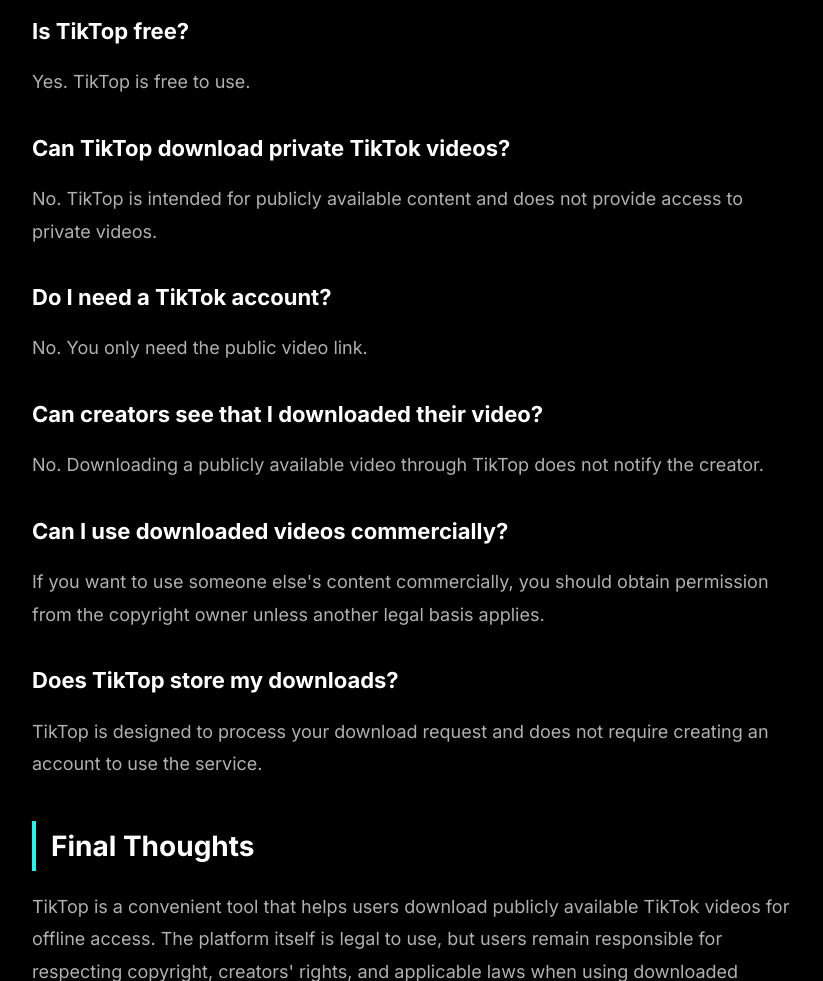
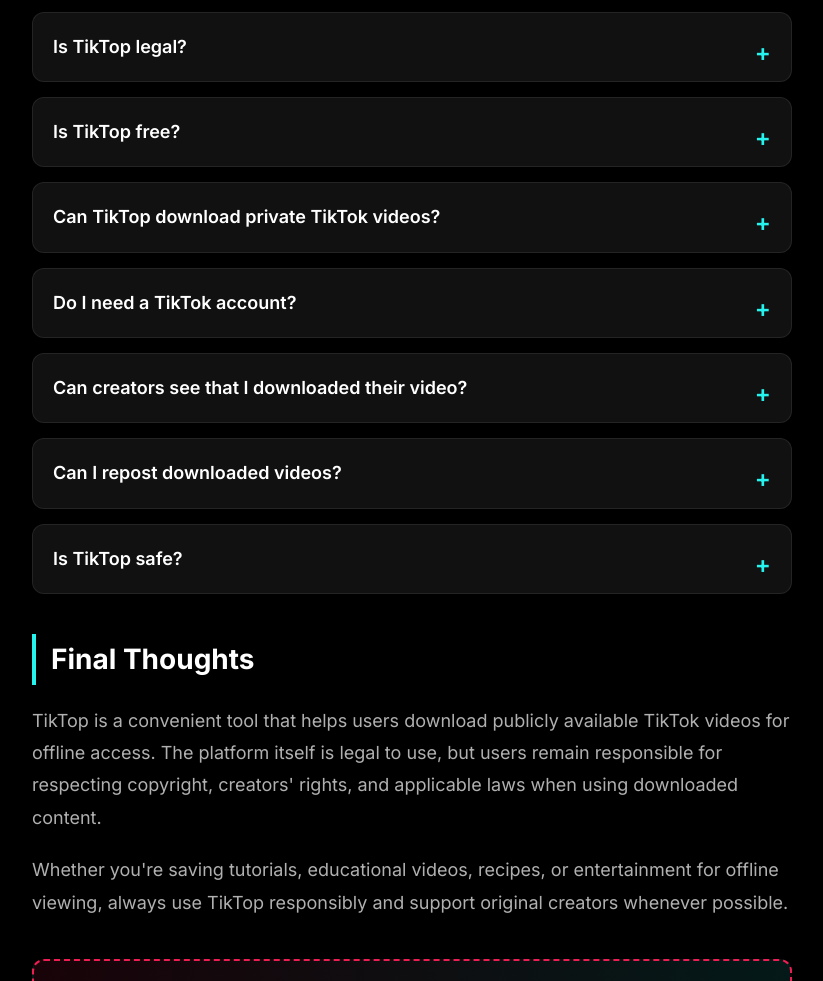
Before and after one commit to socialboosthub/Tiktop, a website: page public/blog-is-tiktop-legal.html in a window 1280 px wide. Shown: the part 4820-5801 px from the top of the page, without its empty margins (228-1051 px from the left). Drawn offline with Linux system fonts and the light colour scheme.

Commit message:
Update blog-is-tiktop-legal.html

```diff
--- a/public/blog-is-tiktop-legal.html
+++ b/public/blog-is-tiktop-legal.html
@@ -123,6 +123,58 @@
 
 #scrollTop:hover {
   transform: translateY(-5px) scale(1.05);
+}
+    /* FAQ */
+
+.faq{
+    margin-top:30px;
+}
+
+.faq details{
+    background:var(--card);
+    border:1px solid var(--border);
+    border-radius:12px;
+    margin-bottom:15px;
+    overflow:hidden;
+    transition:.3s;
+}
+
+.faq details[open]{
+    border-color:var(--cyan);
+    box-shadow:0 0 15px rgba(37,244,238,.15);
+}
+
+.faq summary{
+    list-style:none;
+    cursor:pointer;
+    padding:18px 20px;
+    font-size:18px;
+    font-weight:600;
+    color:var(--text-main);
+    position:relative;
+}
+
+.faq summary::-webkit-details-marker{
+    display:none;
+}
+
+.faq summary::after{
+    content:"+";
+    position:absolute;
+    right:20px;
+    font-size:24px;
+    color:var(--cyan);
+    transition:.3s;
+}
+
+.faq details[open] summary::after{
+    content:"−";
+}
+
+.faq p{
+    padding:0 20px 20px;
+    color:var(--text-dim);
+    line-height:1.8;
 }
   </style>  </head>  <body>
   <div id="page-preloader">
@@ -271,24 +323,44 @@
 
 <h2 id="faq">Frequently Asked Questions</h2>
 
-<h3>Is TikTop free?</h3>
-<p>Yes. TikTop is free to use.</p>
+<div class="faq">
 
-<h3>Can TikTop download private TikTok videos?</h3>
-<p>No. TikTop is intended for publicly available content and does not provide access to private videos.</p>
+<details>
+<summary>Is TikTop legal?</summary>
+<p>Yes. TikTop is a web-based tool that helps users download publicly available TikTok videos. Users are responsible for complying with applicable copyright laws and platform terms when using downloaded content.</p>
+</details>
 
-<h3>Do I need a TikTok account?</h3>
-<p>No. You only need the public video link.</p>
+<details>
+<summary>Is TikTop free?</summary>
+<p>Yes. TikTop is free to use and works directly in your browser without requiring installation.</p>
+</details>
 
-<h3>Can creators see that I downloaded their video?</h3>
+<details>
+<summary>Can TikTop download private TikTok videos?</summary>
+<p>No. TikTop only works with publicly accessible TikTok videos and does not provide access to private content.</p>
+</details>
+
+<details>
+<summary>Do I need a TikTok account?</summary>
+<p>No. Simply copy the public TikTok video link and paste it into TikTop.</p>
+</details>
+
+<details>
+<summary>Can creators see that I downloaded their video?</summary>
 <p>No. Downloading a publicly available video through TikTop does not notify the creator.</p>
+</details>
 
-<h3>Can I use downloaded videos commercially?</h3>
-<p>If you want to use someone else's content commercially, you should obtain permission from the copyright owner unless another legal basis applies.</p>
+<details>
+<summary>Can I repost downloaded videos?</summary>
+<p>Before reposting someone else's content, make sure you have permission or another valid legal basis, and respect copyright and platform rules.</p>
+</details>
 
-<h3>Does TikTop store my downloads?</h3>
-<p>TikTop is designed to process your download request and does not require creating an account to use the service.</p>
+<details>
+<summary>Is TikTop safe?</summary>
+<p>Yes. TikTop does not require your TikTok password or account login to process public video links.</p>
+</details>
 
+</div>
 <h2 id="final-thoughts">Final Thoughts</h2>
 
 <p>TikTop is a convenient tool that helps users download publicly available TikTok videos for offline access. The platform itself is legal to use, but users remain responsible for respecting copyright, creators' rights, and applicable laws when using downloaded content.</p>
```
